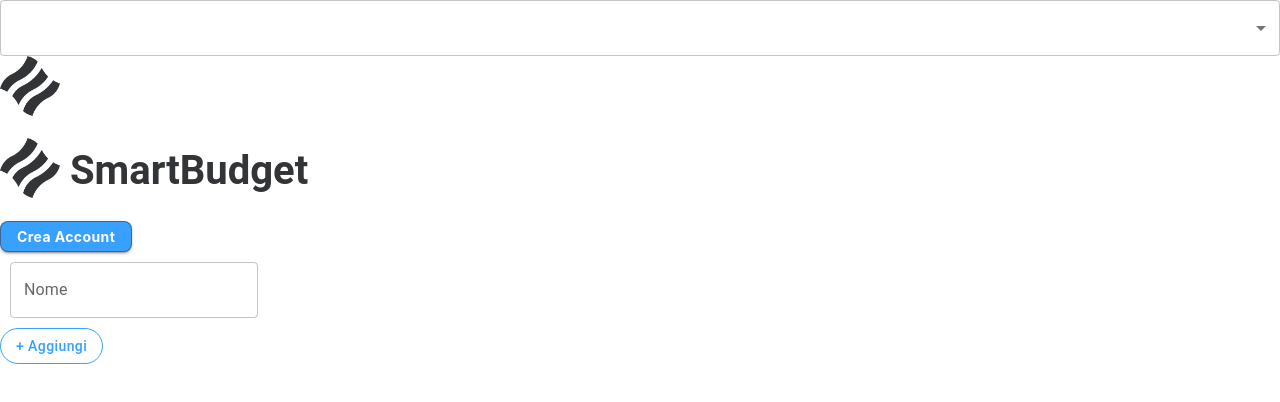
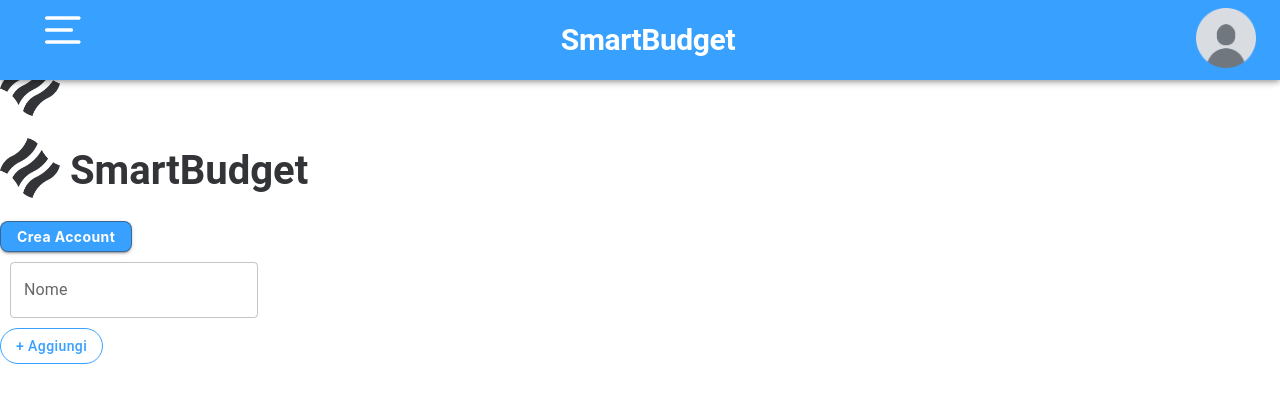
Before and after one commit to AlexSantini10/smart-budget, a React (Create React App) app in the folder client/: page /provejem in a window 1280 px wide. Shown: the top 402 px of the page. Built offline with nearby package versions, Linux system fonts and the light colour scheme; the HTML template or start-up script is replaced by a standard one.

Commit message:
Header Component
Creato component "Header" contenente titolo dell'app, pulsante per aprire barra laterale e foto profilo. Creati componenti "OptionsIcon" e "ProfileImage" per le immagini necessarie. Aggiunte le immagini a static/img

```diff
--- /dev/null
+++ b/client/src/components/Header.js
@@ -0,0 +1,37 @@
+import * as React from 'react';
+import AppBar from '@mui/material/AppBar';
+import Box from '@mui/material/Box';
+import Toolbar from '@mui/material/Toolbar';
+import Typography from '@mui/material/Typography';
+import Button from '@mui/material/Button';
+import IconButton from '@mui/material/IconButton';
+import { Menu } from '@mui/material';
+import Logo from './Logo';
+import OptionsIcon from './OptionsIcon';
+import ProfileImage from './ProfileImage';
+
+export default function Header() {
+  return (
+    <Box sx={{ flexGrow: 1,}}>
+      <AppBar position="fixed" sx={{background: "#38A0FF" }}>
+        <Toolbar>
+        <Button><OptionsIcon/></Button>
+          <Typography variant="h6" component="div" sx={{
+             flexGrow: 1,
+             color: "#FFF",
+            textAlign: "center",
+            fontFamily: "Roboto",
+            fontSize: "30px",
+            fontStyle: "normal",
+            fontWeight: 600,
+            lineHeight: "140%", /* oppure "28px" */
+            letterSpacing: "-0.4px"
+            }}>
+            SmartBudget
+          </Typography>
+          <ProfileImage/>
+        </Toolbar>
+      </AppBar>
+    </Box>
+  );
+}
--- /dev/null
+++ b/client/src/components/OptionsIcon.js
@@ -0,0 +1,12 @@
+import React from 'react'
+import Img from '../static/img/OptionsIcon.svg'
+
+const OptionsIcon = () => {
+  return (
+    <div>
+        <img src={Img} alt="OptionsIcon" style={{height:'60px', width:'60px'}} />
+    </div>
+  )
+}
+
+export default OptionsIcon
--- /dev/null
+++ b/client/src/components/ProfileImage.js
@@ -0,0 +1,12 @@
+import React from 'react'
+import Img from '../static/img/ProfileImage.png'
+
+const OptionsIcon = () => {
+  return (
+    <div>
+        <img src={Img} alt="ProfileImg" style={{height:'60px', width:'60px'}} />
+    </div>
+  )
+}
+
+export default OptionsIcon
--- a/client/src/pages/ProveJem.js
+++ b/client/src/pages/ProveJem.js
@@ -1,5 +1,5 @@
 import React from 'react'
-import {DropDown, Logo, LogoAndTitle, PrimaryButton, TextInput, OutlinedButton} from '../components'
+import {DropDown, Logo, LogoAndTitle, PrimaryButton, TextInput, OutlinedButton, Header,} from '../components'
 const ProveJem = () => {
   return (
     <div>
@@ -9,6 +9,7 @@ const ProveJem = () => {
         <PrimaryButton labelText={"Crea Account"}> </PrimaryButton>
         <TextInput labelText={"Nome"}></TextInput>
         <OutlinedButton labelText={"+ Aggiungi"}></OutlinedButton>
+        <Header></Header>
     </div>
   )
 }
```
Also changed, not shown: client/src/components/index.js (+7 -1 lines), client/src/static/img/OptionsIcon.svg (added), client/src/static/img/ProfileImage.png (added).
